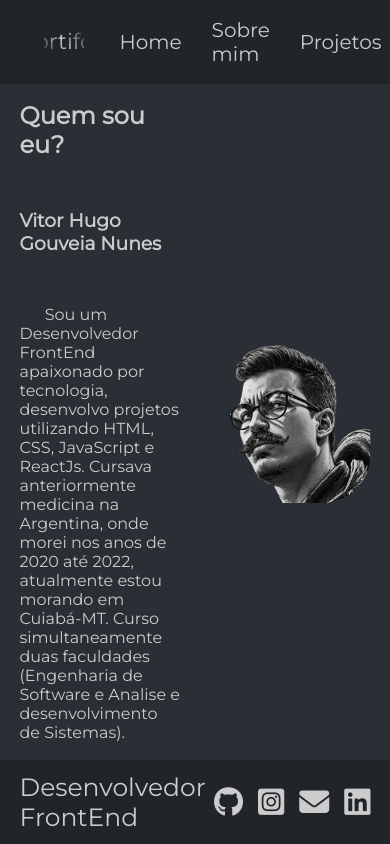
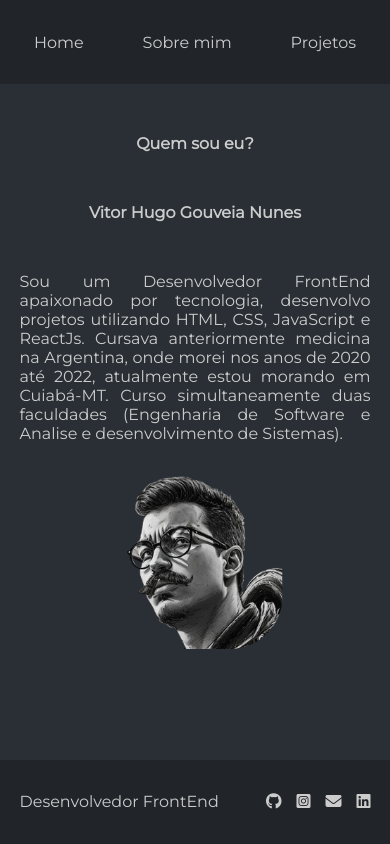
Before and after one commit to vitorhgn/portifolio, a plain HTML site: page index.html in a window 390 px wide. Drawn offline with Linux system fonts and the light colour scheme.

Commit message:
ajuste na responsividade

```diff
--- a/css/style.css
+++ b/css/style.css
@@ -118,11 +118,36 @@ footer{
 .icon-footer{
     font-size: 30px;
 }
-
+@media (max-width: 400px){
+    .home-section-main{
+        flex-direction: column;
+    }
+    .text-header{
+        display: none;
+    }
+    .nav-links{
+        justify-content: space-around;
+        width: 100%;
+    }
+    .text-main{
+        margin-top: 50px;
+        width: 100%;
+    }
+    .text-main p{
+        display: flex;
+        text-align: justify;
+    }
+    img{
+        display: ;
+    }
+}
 @media (max-width: 900px){
     .container{
         padding-left: 5%;
         padding-right: 5%;
+    }
+    *{
+        font-size: 100% !important;
     }
 }
 @keyframes text-header{
--- a/index.html
+++ b/index.html
@@ -36,7 +36,7 @@
                 <div class="text-main">
                     <h1>Quem sou eu?</h1>
                     <h3>Vitor Hugo Gouveia Nunes</h3>
-                    <p> &nbsp &nbsp &nbsp Sou um Desenvolvedor FrontEnd apaixonado por tecnologia, desenvolvo projetos utilizando HTML, CSS, JavaScript e ReactJs. Cursava anteriormente medicina na Argentina, onde morei nos anos de 2020 até 2022, atualmente estou morando em Cuiabá-MT. Curso simultaneamente duas faculdades (Engenharia de Software e Analise e desenvolvimento de Sistemas).</p>
+                    <p> Sou um Desenvolvedor FrontEnd apaixonado por tecnologia, desenvolvo projetos utilizando HTML, CSS, JavaScript e ReactJs. Cursava anteriormente medicina na Argentina, onde morei nos anos de 2020 até 2022, atualmente estou morando em Cuiabá-MT. Curso simultaneamente duas faculdades (Engenharia de Software e Analise e desenvolvimento de Sistemas).</p>
                 </div>
                 <div class="img-main">
                     <img src="./img/foto.png" alt="">
```
